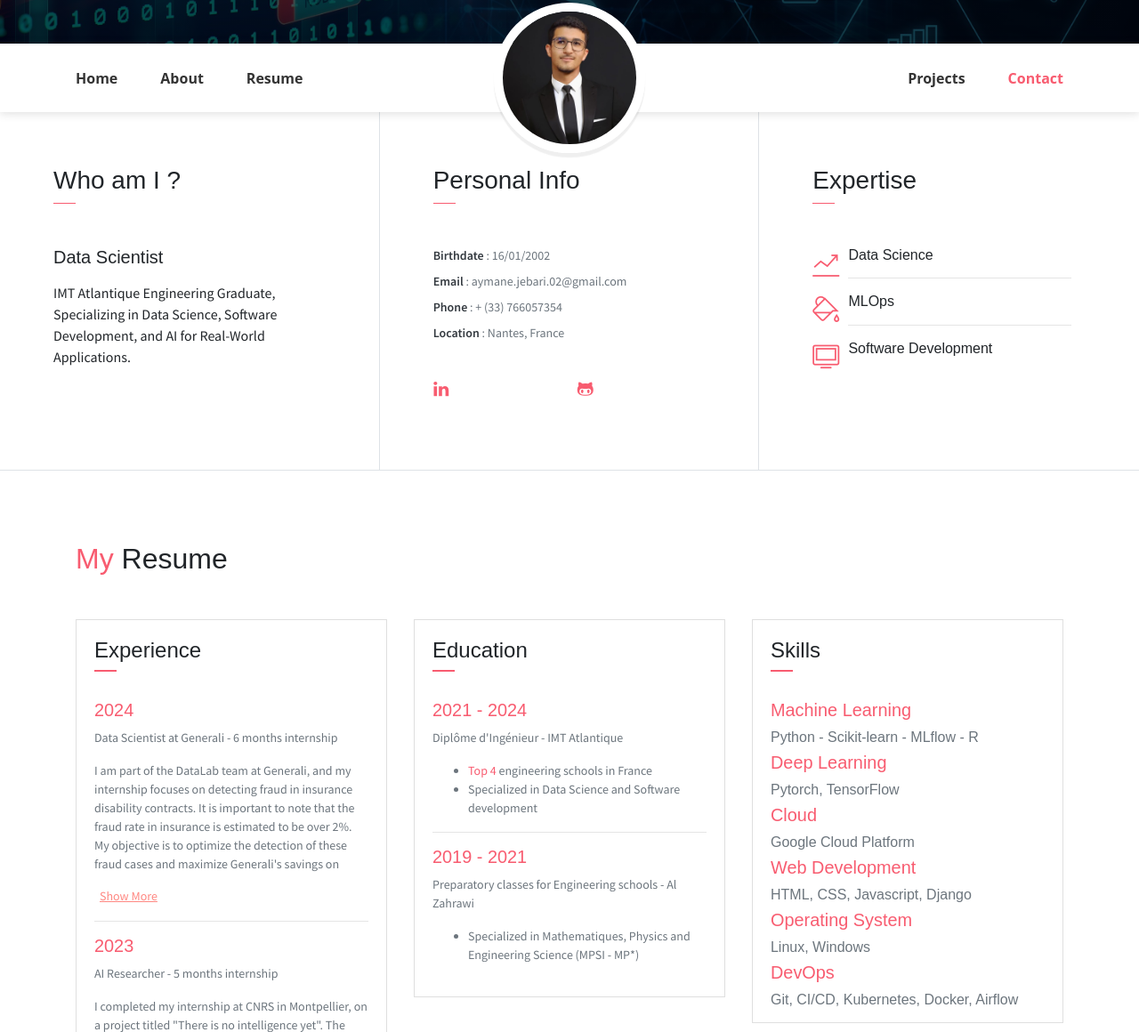
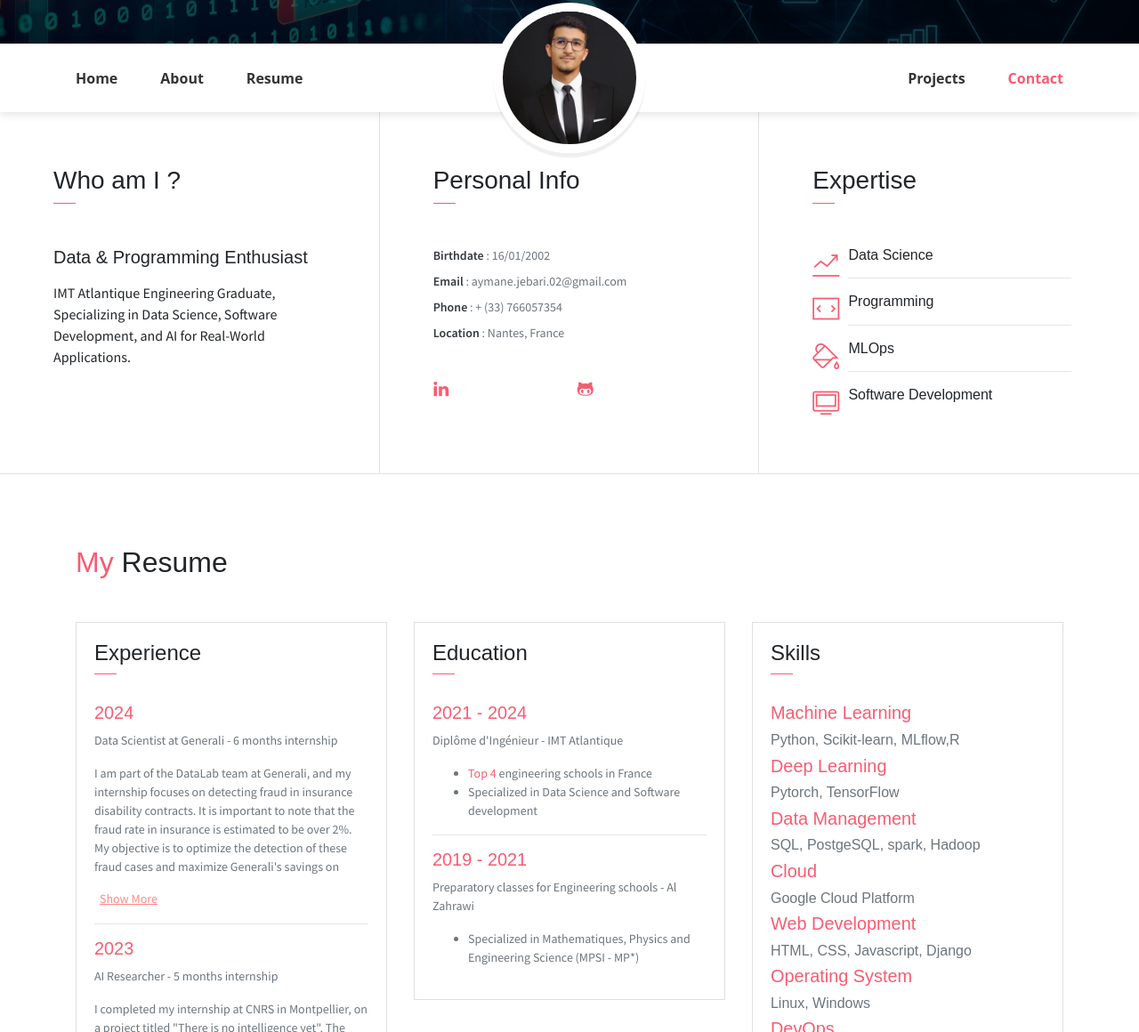
Before and after one commit to Aymanjeb/aymanjeb.github.io, a plain HTML site: page index.html in a window 1280 px wide. Shown: the part 591-1751 px from the top of the page at 89% size. Drawn offline with Linux system fonts and the light colour scheme; some packages are replaced by stand-ins of ours.

Commit message:
update title

```diff
--- a/index.html
+++ b/index.html
@@ -17,7 +17,7 @@
             <div class="header-content">
                 <h4 class="header-subtitle" >Hello, I am</h4>
                 <h1 class="header-title">Aymane Jebari</h1>
-                <h6 class="header-mono" >Data Scientist</h6>
+                <h6 class="header-mono" >Data & Programming Enthusiast</h6>
                 <!--
                 <div class="resume-buttons">
                     <a class="btn btn-secondary btn-rounded" href="./assets/pdfs/CV_french.pdf" target="_blank">
@@ -52,7 +52,7 @@
                     <img src="assets/imgs/photo_profile_2.jpeg" alt="" class="brand-img">
                     <li class="brand-txt">
                         <h5 class="brand-title">Aymane JEBARI</h5>
-                        <div class="brand-subtitle">Data Scientist</div>
+                        <div class="brand-subtitle">Data & Programming Enthusiast</div>
                     </li>
                 </ul>
                 <ul class="navbar-nav ml-auto">
@@ -71,7 +71,7 @@
             <div class="col-lg-4 about-card">
                 <h3 class="font-weight-light">Who am I ?</h3>
                 <span class="line mb-5"></span>
-                <h5 class="mb-3">Data Scientist </h5>
+                <h5 class="mb-3">Data & Programming Enthusiast </h5>
                 <p class="mt-20">IMT Atlantique Engineering Graduate, Specializing in Data Science, Software Development, and AI for Real-World Applications.</p>
                 <!-- <a class="btn btn-outline-danger" href="./assets/pdfs/Cv_Aymane.pdf" target="_blank">
                     <i class="icon-down-circled2"></i> Download My CV
@@ -93,14 +93,25 @@
             <div class="col-lg-4 about-card">
                 <h3 class="font-weight-light">Expertise</h3>
                 <span class="line mb-5"></span>
+
+
                 <div class="row">
                     <div class="col-1 text-danger pt-1"><i class="ti-stats-up icon-lg"></i></div>
                     <div class="col-10 ml-auto mr-3">
                         <h6>Data Science</h6>
                         <p class="subtitle"> </p>
+                        <hr style="margin-top: 1rem;">
+                    </div>
+                </div>
+                <div class="row">
+                    <div class="col-1 text-danger pt-1"><i class="ti-layout-slider icon-lg"></i></div>
+                    <div class="col-10 ml-auto mr-3">
+                        <h6>Programming</h6>
+                        <p class="subtitle"> </p>
                         <hr>
                     </div>
                 </div>
+
                 <div class="row">
                     <div class="col-1 text-danger pt-1"><i class="ti-paint-bucket icon-lg"></i></div>
                     <div class="col-10 ml-auto mr-3">
@@ -226,9 +237,11 @@
                         </div>
                         <div class="card-body pb-2">
                             <h6 class="title text-danger">Machine Learning</h6>
-                           <h6>Python - Scikit-learn - MLflow - R</h6>
+                           <h6>Python, Scikit-learn, MLflow,R</h6>
                            <h6 class="title text-danger">Deep Learning</h6>
                            <h6>Pytorch, TensorFlow</h6>
+                           <h6 class="title text-danger">Data Management</h6>
+                           <h6>SQL, PostgeSQL, spark, Hadoop</h6>
                            <h6 class="title text-danger">Cloud </h6>
                            <h6>Google Cloud Platform</h6>
                            <h6 class="title text-danger">Web Development</h6>
```
